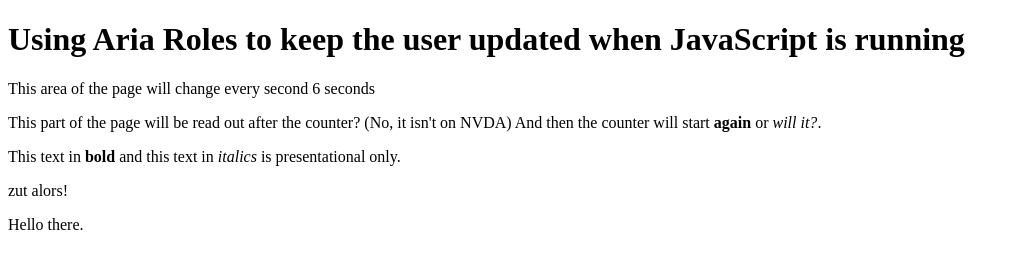
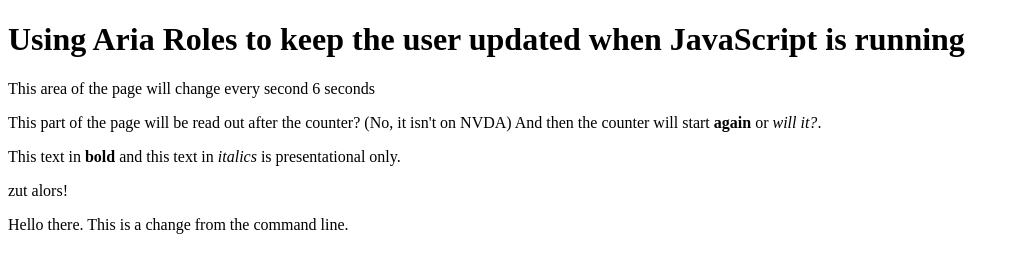
Before and after one commit to wilsond-gds/aria-testing, a plain HTML site: page index.html in a window 1280 px wide. Shown: the whole page, without its empty margins (0-1020 px from the left). Drawn offline with Linux system fonts and the light colour scheme.

Commit message:
Simple change to test command line

```diff
--- a/index.html
+++ b/index.html
@@ -15,7 +15,7 @@
 <p>This text in <b>bold</b> and this text in <i>italics</i> is presentational only.</p>
 
 <p lang="fr">zut alors!</p>
-<p>Hello there.</p>
+<p>Hello there. This is a change from the command line.</p>
 
     <script>
     let counter = 0;
```
